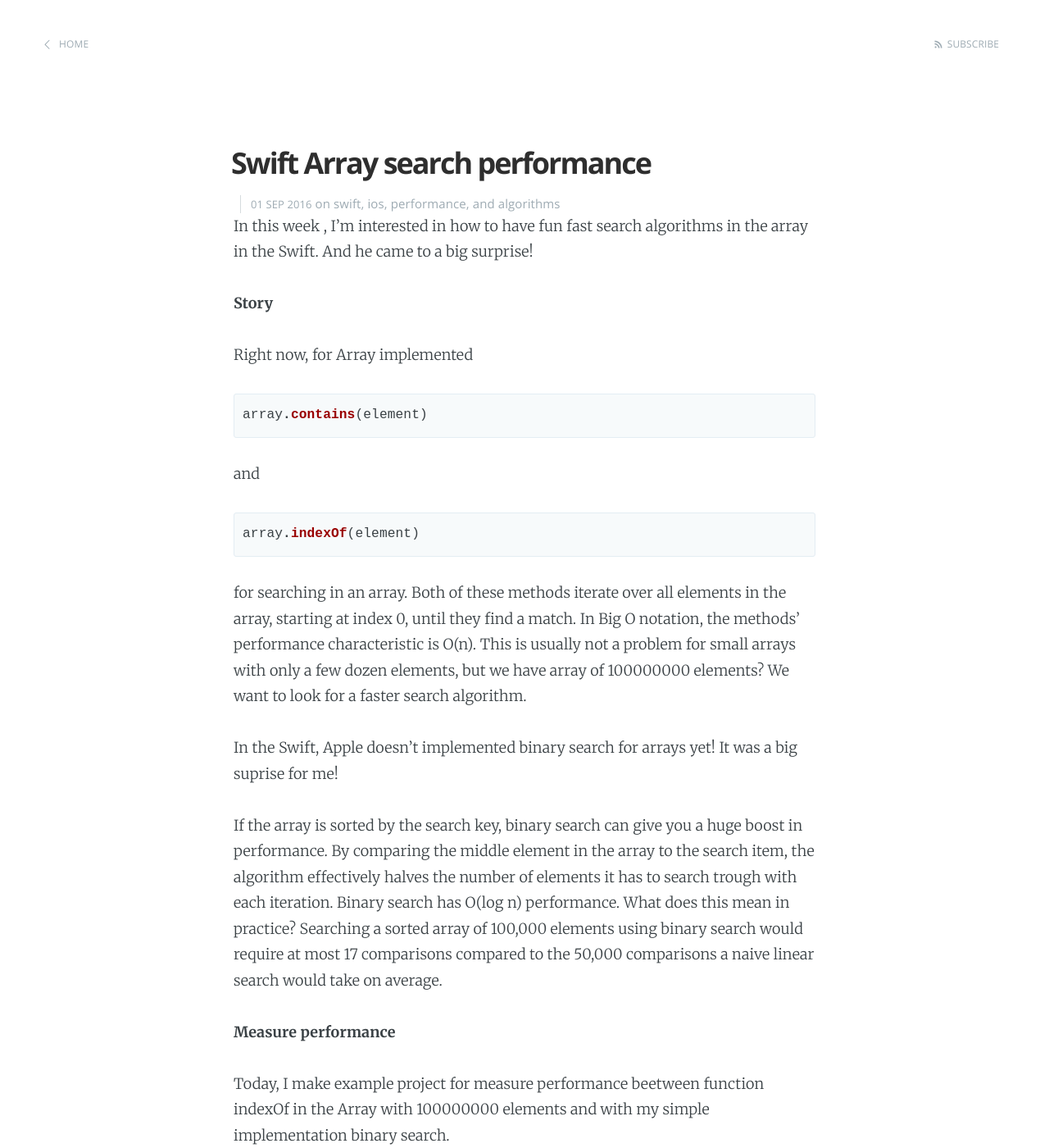
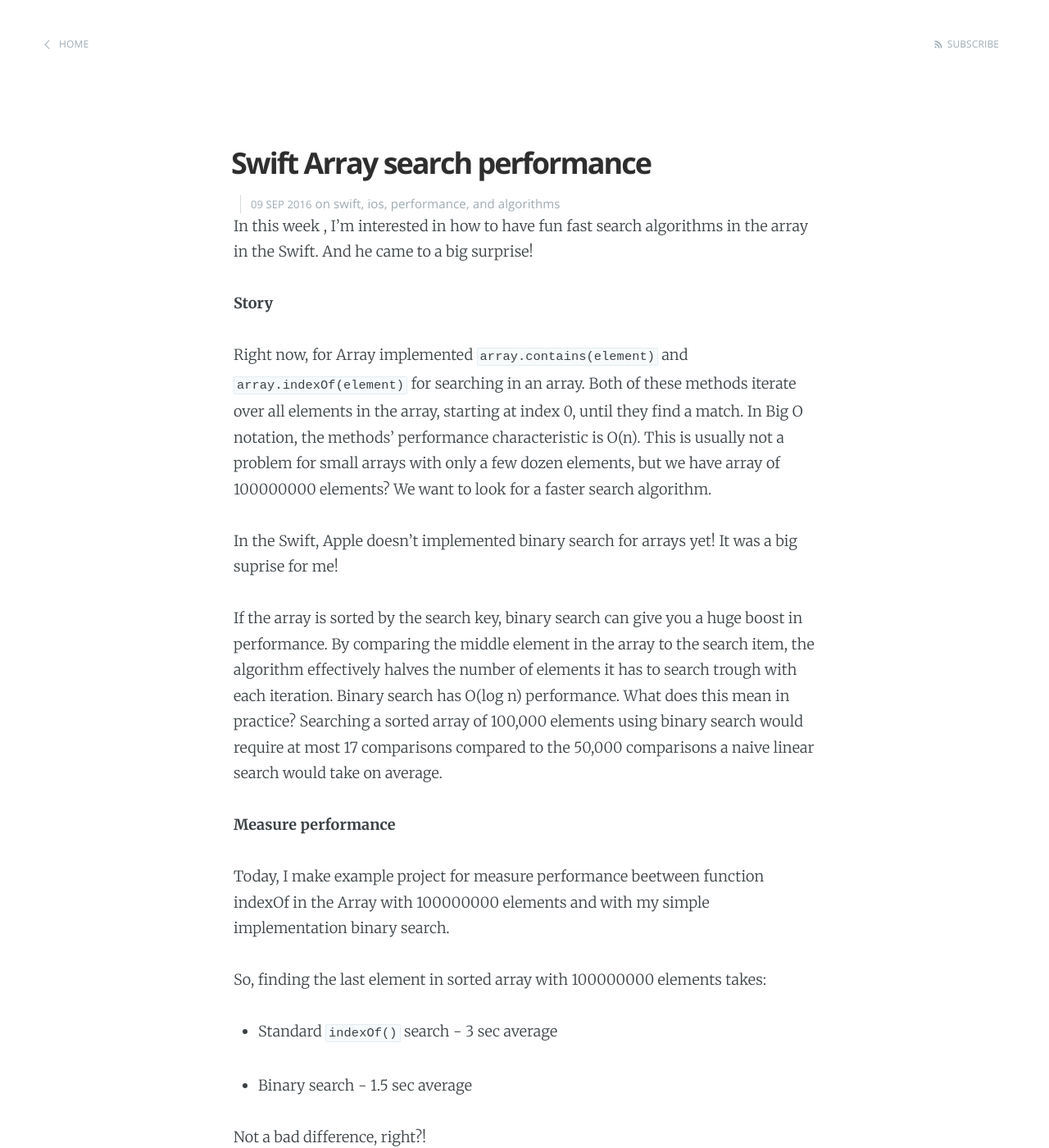
Before and after one commit to spbvasilenko/NSVasilenko, a Jekyll site: the page built from _posts/2016-09-09-swift-array-search-performance.markdown, in a window 1280 px wide and 1400 px high. Shown: the whole window at 82% size. Built offline with Jekyll 4.4.1, drawn with Linux system fonts in a browser that asks for light colours; comment, search, counter and statistics services are not loaded; some of the changed text lies outside the part shown.

Commit message:
Update post

````diff
--- a/_posts/2016-09-09-swift-array-search-performance.markdown
+++ b/_posts/2016-09-09-swift-array-search-performance.markdown
@@ -1,7 +1,7 @@
 ---
 layout: post
 title:  "Swift Array search performance"
-date:   2016-09-01 00:00:00
+date:   2016-09-09 00:00:00
 categories: swift ios performance algorithms
 ---
 
@@ -9,7 +9,7 @@ In this week , I'm interested in how to have fun fast search algorithms in the a
 
 <b>Story</b>
 
-Right now, for Array implemented {% highlight swift %}array.contains(element){% endhighlight %} and {% highlight swift %}array.indexOf(element){% endhighlight %} for searching in an array. Both of these methods iterate over all elements in the array, starting at index 0, until they find a match. In Big O notation, the methods’ performance characteristic is O(n). This is usually not a problem for small arrays with only a few dozen elements, but we have array of 100000000 elements? We want to look for a faster search algorithm.
+Right now, for Array implemented ```array.contains(element)``` and ```array.indexOf(element)``` for searching in an array. Both of these methods iterate over all elements in the array, starting at index 0, until they find a match. In Big O notation, the methods’ performance characteristic is O(n). This is usually not a problem for small arrays with only a few dozen elements, but we have array of 100000000 elements? We want to look for a faster search algorithm.
 
 In the Swift, Apple doesn't implemented binary search for arrays yet! It was a big suprise for me!
 
@@ -21,7 +21,7 @@ Today, I make example project for measure performance beetween function indexOf
 
 So, finding the last element in sorted array with 100000000 elements takes:
 
-- Standard indexOf() search - 3 sec average
+- Standard ```indexOf()``` search - 3 sec average
 
 - Binary search - 1.5 sec average
 
````
